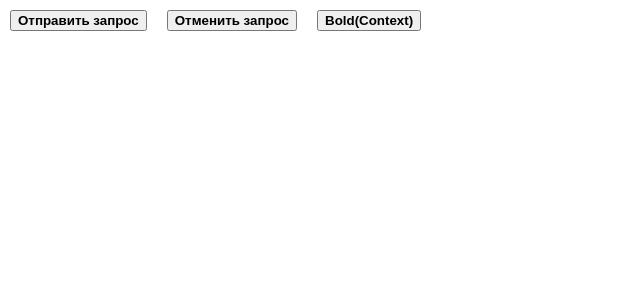
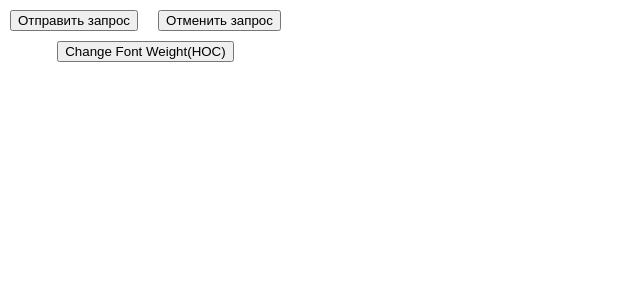
Before and after one commit to OlesBereshchuk/react-crash-course-o.bereshchuk, a React (Create React App) app: page / in a window 1280 px wide. Shown: the top 300 px of the page, without its empty margins (0-640 px from the left). Built offline with nearby package versions, Linux system fonts and the light colour scheme.

Commit message:
add opportunity to change font weight with HOC

```diff
--- a/src/App.js
+++ b/src/App.js
@@ -4,13 +4,19 @@ import { ButtonFontStyle } from './components/ButtonFontStyle';
 import './App.css';
 
 function App () {
-  const [ButtonFontStyleValue,setButtonFontStyleValue] = useState('bold');
+  const [ButtonFontStyleValue,setButtonFontStyleValue] = useState(true);
+
+  const handleFontStyleByHOC = () => {
+    setButtonFontStyleValue(!ButtonFontStyleValue);
+  }
+
   return (
     <div className="App">
         <div>
           <ButtonFontStyle.Provider value={ButtonFontStyleValue}>
             <Button/>
           </ButtonFontStyle.Provider>
+          <button onClick={handleFontStyleByHOC} >Change Font Weight(HOC)</button>
         </div>
     </div>
   );
--- a/src/components/Button.js
+++ b/src/components/Button.js
@@ -53,9 +53,6 @@ function Button () {
         <div className="ButtonWrapper">
           <ButtonMarkup name="Отменить запрос"   func={abortRequest} />
         </div>
-        <div className="ButtonWrapper">
-          <ButtonMarkup name="Bold(Context)"   func={abortRequest} />
-        </div>
         {showResponse &&
           <Suspense fallback={<div>Please, wait......</div>}>
             {<ShowResponseComponent response={users} />}
--- a/src/components/ButtonFontStyle.js
+++ b/src/components/ButtonFontStyle.js
@@ -1,3 +1,18 @@
 import React from 'react';
 
 export const ButtonFontStyle = React.createContext('bold')
+
+export function withButtonFontStyle (Component) {
+    return class ButtonWrapper extends React.Component{
+        render() {
+            return (
+                <ButtonFontStyle.Consumer>
+                    {(value) => (
+                        // <button onClick={props.func} style={{fontWeight: value}}>{props.name}</button>
+                        <Component {...this.props} fontWeight={value} />
+                    )}
+                </ButtonFontStyle.Consumer>
+            )
+        }
+    }
+}
--- a/src/components/ButtonMarkup.js
+++ b/src/components/ButtonMarkup.js
@@ -1,15 +1,14 @@
 import React from 'react';
 
-import { ButtonFontStyle } from './ButtonFontStyle';
+import { withButtonFontStyle } from './ButtonFontStyle';
 
 function ButtonMarkup(props){
+  console.log(props.fontWeight);
+  const fontStyle = props.fontWeight ? 'light' : 'bold';
+  console.log(fontStyle);
   return (
-    <ButtonFontStyle.Consumer>
-      {(value) => (
-        <button onClick={props.func} style={{fontWeight: value}}>{props.name}</button>
-      )}
-    </ButtonFontStyle.Consumer>
+        <button onClick={props.func} style={{fontWeight:fontStyle}}>{props.name}</button>
     )
 }
 
-export default ButtonMarkup;
+export default withButtonFontStyle(ButtonMarkup);
```
